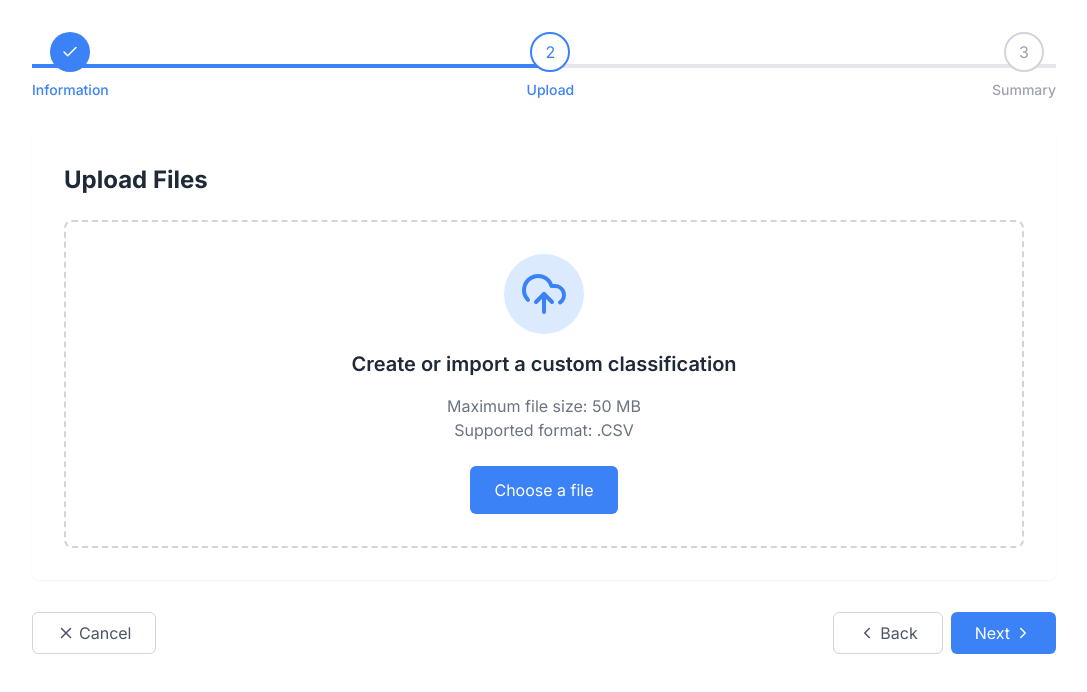
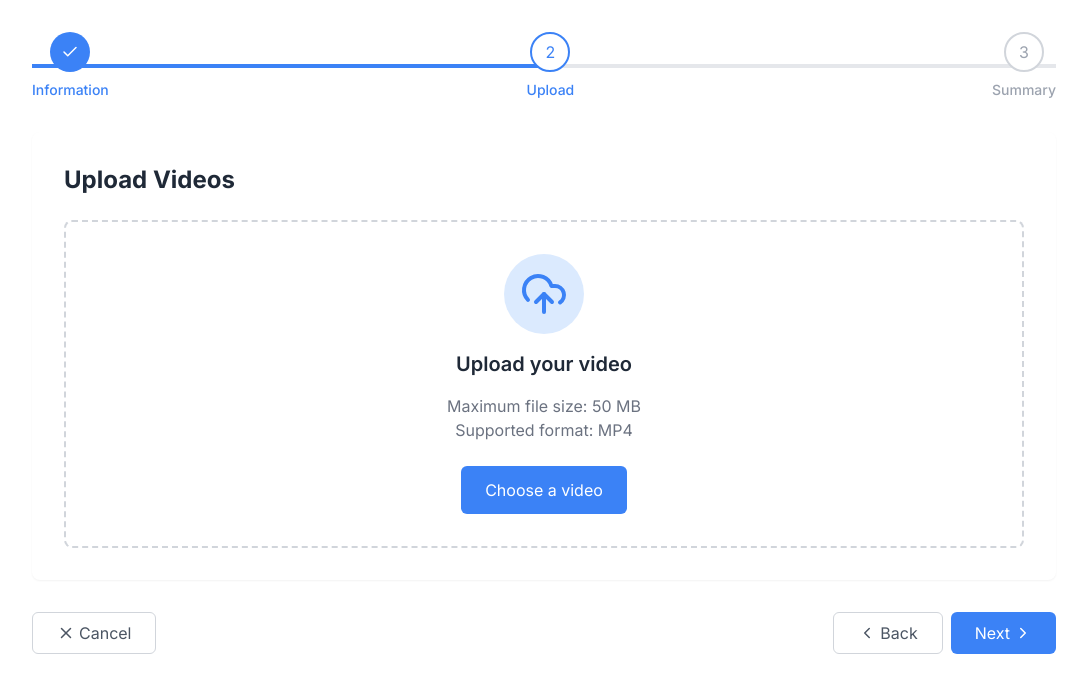
Before and after one commit to ShaikMoosa/Reflectly, a Next.js app: page / in a window 1280 px wide. Both pictures are taken after a click on the button "Next". Shown: the top 692 px of the page, without its empty margins (96-1183 px from the left). Built offline with nearby package versions, Linux system fonts and the light colour scheme.

Commit message:
Update FileUploadStep and SummaryStep to handle MP4 videos instead of CSV files

```diff
--- a/app/components/FileUploadStep.tsx
+++ b/app/components/FileUploadStep.tsx
@@ -1,7 +1,7 @@
 'use client';
 
 import React, { useRef, useState } from 'react';
-import { UploadCloud, FileText, X } from 'lucide-react';
+import { UploadCloud, FileVideo, X } from 'lucide-react';
 
 export interface UploadedFile {
   file: File;
@@ -29,7 +29,7 @@ const FileUploadStep: React.FC<FileUploadStepProps> = ({
     const newFiles: UploadedFile[] = [];
 
     Array.from(files).forEach(file => {
-      if (file.type === 'text/csv') {
+      if (file.type === 'video/mp4') {
         newFiles.push({
           file,
           id: Math.random().toString(36).substring(2, 9)
@@ -77,7 +77,7 @@ const FileUploadStep: React.FC<FileUploadStepProps> = ({
     const newFiles: UploadedFile[] = [];
 
     Array.from(files).forEach(file => {
-      if (file.type === 'text/csv') {
+      if (file.type === 'video/mp4') {
         newFiles.push({
           file,
           id: Math.random().toString(36).substring(2, 9)
@@ -105,7 +105,7 @@ const FileUploadStep: React.FC<FileUploadStepProps> = ({
 
   return (
     <div>
-      <h2 className="text-2xl font-bold mb-6">Upload Files</h2>
+      <h2 className="text-2xl font-bold mb-6">Upload Videos</h2>
 
       <div
         className={`border-2 border-dashed border-gray-300 rounded-lg p-8 text-center cursor-pointer hover:border-blue-500 transition-all ${
@@ -121,7 +121,7 @@ const FileUploadStep: React.FC<FileUploadStepProps> = ({
           type="file"
           ref={fileInputRef}
           onChange={handleFileChange}
-          accept=".csv"
+          accept="video/mp4"
           className="hidden"
           multiple
         />
@@ -129,13 +129,13 @@ const FileUploadStep: React.FC<FileUploadStepProps> = ({
           <div className="bg-blue-100 p-4 rounded-full">
             <UploadCloud size={48} className="text-blue-500" />
           </div>
-          <h3 className="text-xl font-semibold">Create or import a custom classification</h3>
+          <h3 className="text-xl font-semibold">Upload your video</h3>
           <p className="text-gray-500 max-w-md mx-auto">
             Maximum file size: 50 MB<br/>
-            Supported format: .CSV
+            Supported format: MP4
           </p>
           <button className="px-6 py-3 bg-blue-500 text-white rounded-md hover:bg-blue-600 mt-2">
-            Choose a file
+            Choose a video
           </button>
         </div>
       </div>
@@ -143,17 +143,17 @@ const FileUploadStep: React.FC<FileUploadStepProps> = ({
       {/* Display uploaded files */}
       {uploadedFiles.length > 0 && (
         <div className="mt-8">
-          <h3 className="text-lg font-semibold mb-4">Uploaded Files</h3>
+          <h3 className="text-lg font-semibold mb-4">Uploaded Videos</h3>
           <div className="space-y-4">
             {uploadedFiles.map((fileData) => (
               <div key={fileData.id} className="border border-gray-200 rounded-lg p-4 flex items-center justify-between bg-white shadow-sm">
                 <div className="flex items-center">
                   <div className="bg-blue-100 p-2 rounded-full mr-4">
-                    <FileText size={24} className="text-blue-500" />
+                    <FileVideo size={24} className="text-blue-500" />
                   </div>
                   <div>
                     <p className="font-medium">{fileData.file.name}</p>
-                    <p className="text-gray-500 text-sm">{(fileData.file.size / 1024).toFixed(2)} KB</p>
+                    <p className="text-gray-500 text-sm">{(fileData.file.size / (1024 * 1024)).toFixed(2)} MB</p>
                   </div>
                 </div>
                 <button
--- a/app/components/SummaryStep.tsx
+++ b/app/components/SummaryStep.tsx
@@ -1,7 +1,7 @@
 'use client';
 
 import React from 'react';
-import { FileText, CheckCircle } from 'lucide-react';
+import { FileVideo, CheckCircle } from 'lucide-react';
 import { ProjectInfo } from './ProjectInfoForm';
 import { UploadedFile } from './FileUploadStep';
 
@@ -49,28 +49,28 @@ const SummaryStep: React.FC<SummaryStepProps> = ({
         <div>
           <h3 className="text-lg font-medium mb-2 flex items-center">
             <CheckCircle size={20} className="text-green-500 mr-2" />
-            Files
+            Videos
           </h3>
 
           {uploadedFiles.length > 0 ? (
             <div className="space-y-2 mt-4">
               {uploadedFiles.map((fileData) => (
                 <div key={fileData.id} className="flex items-center p-2 border border-gray-100 rounded-md">
-                  <FileText size={16} className="text-blue-500 mr-2" />
+                  <FileVideo size={16} className="text-blue-500 mr-2" />
                   <span className="font-medium">{fileData.file.name}</span>
-                  <span className="text-gray-500 text-sm ml-2">({(fileData.file.size / 1024).toFixed(2)} KB)</span>
+                  <span className="text-gray-500 text-sm ml-2">({(fileData.file.size / (1024 * 1024)).toFixed(2)} MB)</span>
                 </div>
               ))}
             </div>
           ) : (
-            <p className="text-gray-500 italic mt-4">No files uploaded</p>
+            <p className="text-gray-500 italic mt-4">No videos uploaded</p>
           )}
         </div>
 
         <div className="bg-blue-50 border border-blue-200 rounded-lg p-4 mt-6">
           <h4 className="font-medium text-blue-700 mb-2">Ready to Process</h4>
           <p className="text-sm text-blue-600">
-            Your project setup is complete. Click "Finish" to create your project and proceed.
+            Your project setup is complete. Click "Finish" to create your project and process your videos.
           </p>
         </div>
       </div>
```
